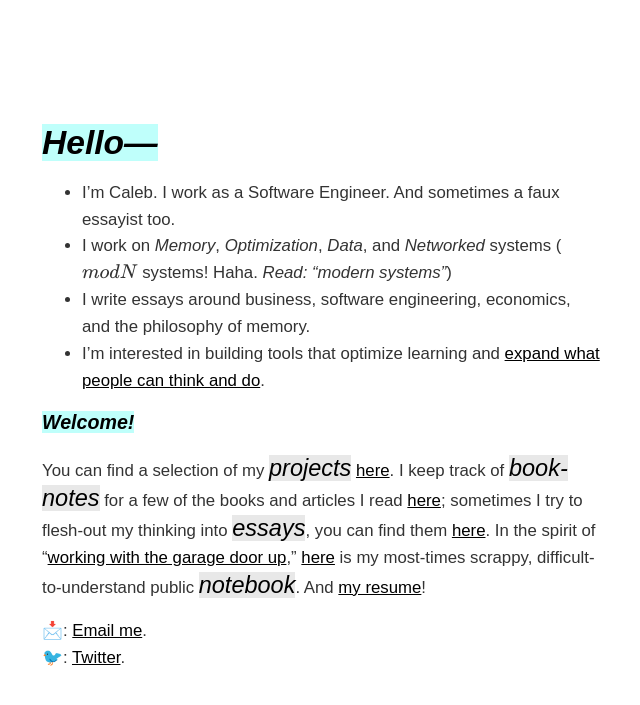
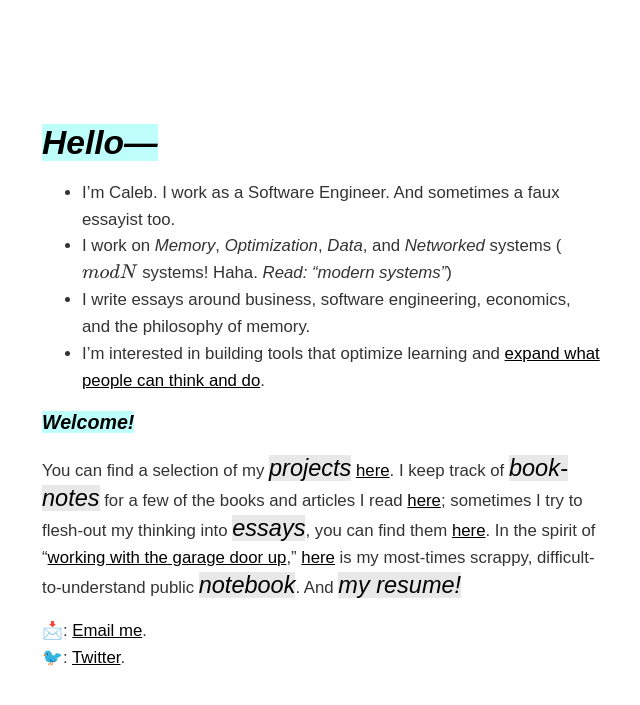
Before and after one commit to dCO2/rococo, a Jekyll site: the page built from index.md, in a window 1280 px wide. Shown: the top 705 px of the page, without its empty margins (334-974 px from the left). Built offline with Jekyll 4.4.1, drawn with Linux system fonts in a browser that asks for light colours; some web fonts are replaced; formulas are drawn with MathJax 3.

Commit message:
Update index.md

```diff
--- a/index.md
+++ b/index.md
@@ -15,7 +15,7 @@ title: Home
 
 <h3 style="background-color: #00ffef40;display: inline;"><em>Welcome!</em></h3>
 
-You can find a selection of my <span style="background-color: #a3a3a340;display: inline;font-size: 1.4em;font-style: italic;"><a href="/projects/" style="text-decoration: none;">projects</a></span> [here](/projects/). I keep track of <span style="background-color: #a3a3a340;display: inline;font-size: 1.4em;font-style: italic;"><a href="/booknotes/" style="text-decoration: none;">book-notes</a></span> for a few of the books and articles I read [here](/booknotes/); sometimes I try to flesh-out my thinking into <span style="background-color: #a3a3a340;display: inline;font-size: 1.4em;font-style: italic;"><a href="/essays/" style="text-decoration: none;">essays</a></span>, you can find them [here](/essays/). In the spirit of "[working with the garage door up](https://notes.andymatuschak.org/Work_with_the_garage_door_up)," [here](/notes/) is my most-times scrappy, difficult-to-understand public <span style="background-color: #a3a3a340;display: inline;font-size: 1.4em;font-style: italic;"><a href="/notes/" style="text-decoration: none;">notebook</a></span>. And [my resume](/resume.pdf/)!
+You can find a selection of my <span style="background-color: #a3a3a340;display: inline;font-size: 1.4em;font-style: italic;"><a href="/projects/" style="text-decoration: none;">projects</a></span> [here](/projects/). I keep track of <span style="background-color: #a3a3a340;display: inline;font-size: 1.4em;font-style: italic;"><a href="/booknotes/" style="text-decoration: none;">book-notes</a></span> for a few of the books and articles I read [here](/booknotes/); sometimes I try to flesh-out my thinking into <span style="background-color: #a3a3a340;display: inline;font-size: 1.4em;font-style: italic;"><a href="/essays/" style="text-decoration: none;">essays</a></span>, you can find them [here](/essays/). In the spirit of "[working with the garage door up](https://notes.andymatuschak.org/Work_with_the_garage_door_up)," [here](/notes/) is my most-times scrappy, difficult-to-understand public <span style="background-color: #a3a3a340;display: inline;font-size: 1.4em;font-style: italic;"><a href="/notes/" style="text-decoration: none;">notebook</a></span>. And <span style="background-color: #a3a3a340;display: inline;font-size: 1.4em;font-style: italic;"><a href="/resume.pdf/" style="text-decoration: none;">my resume!</a></span>
 
 
 📩: [Email me](mailto:dco2.caleb@gmail.com).
```
